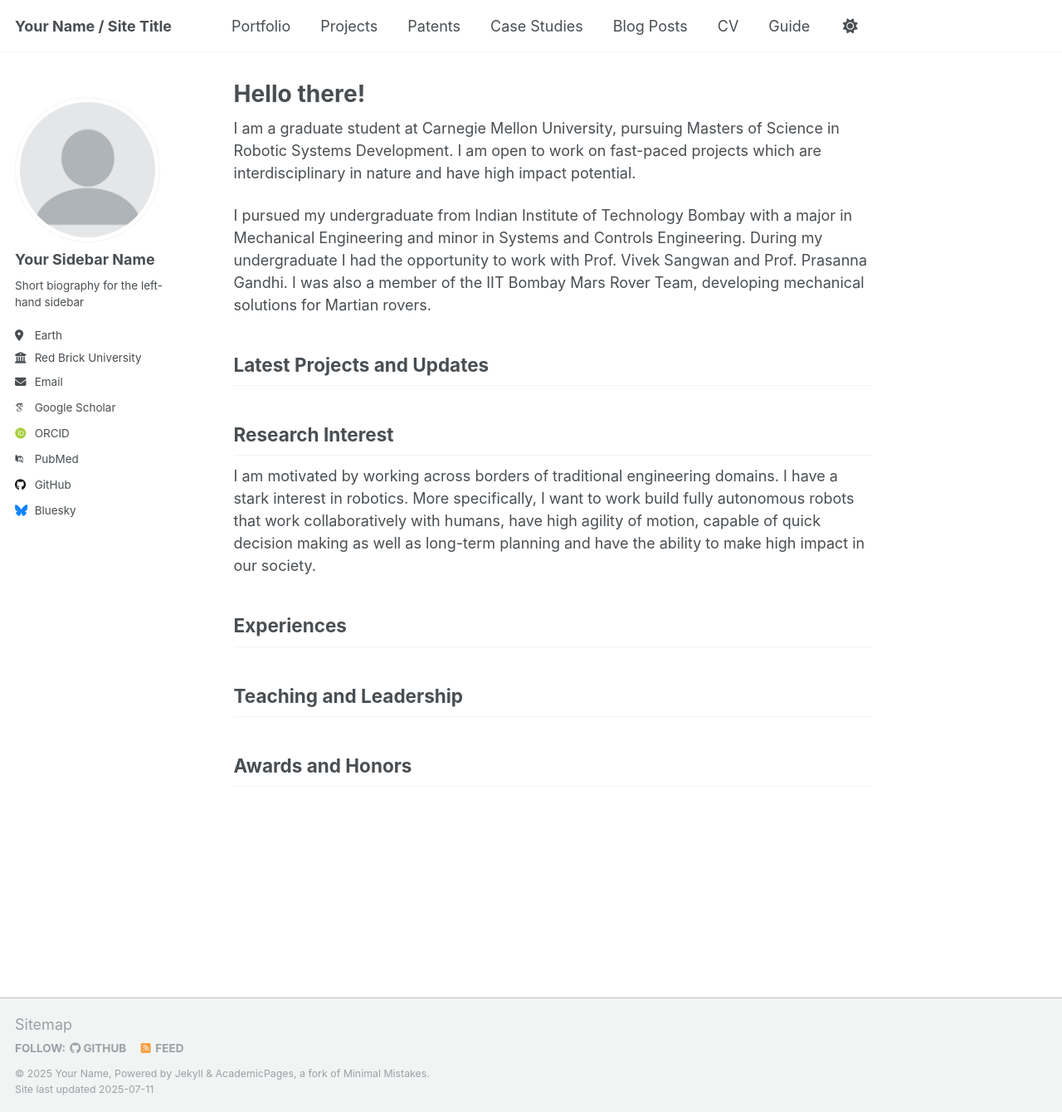
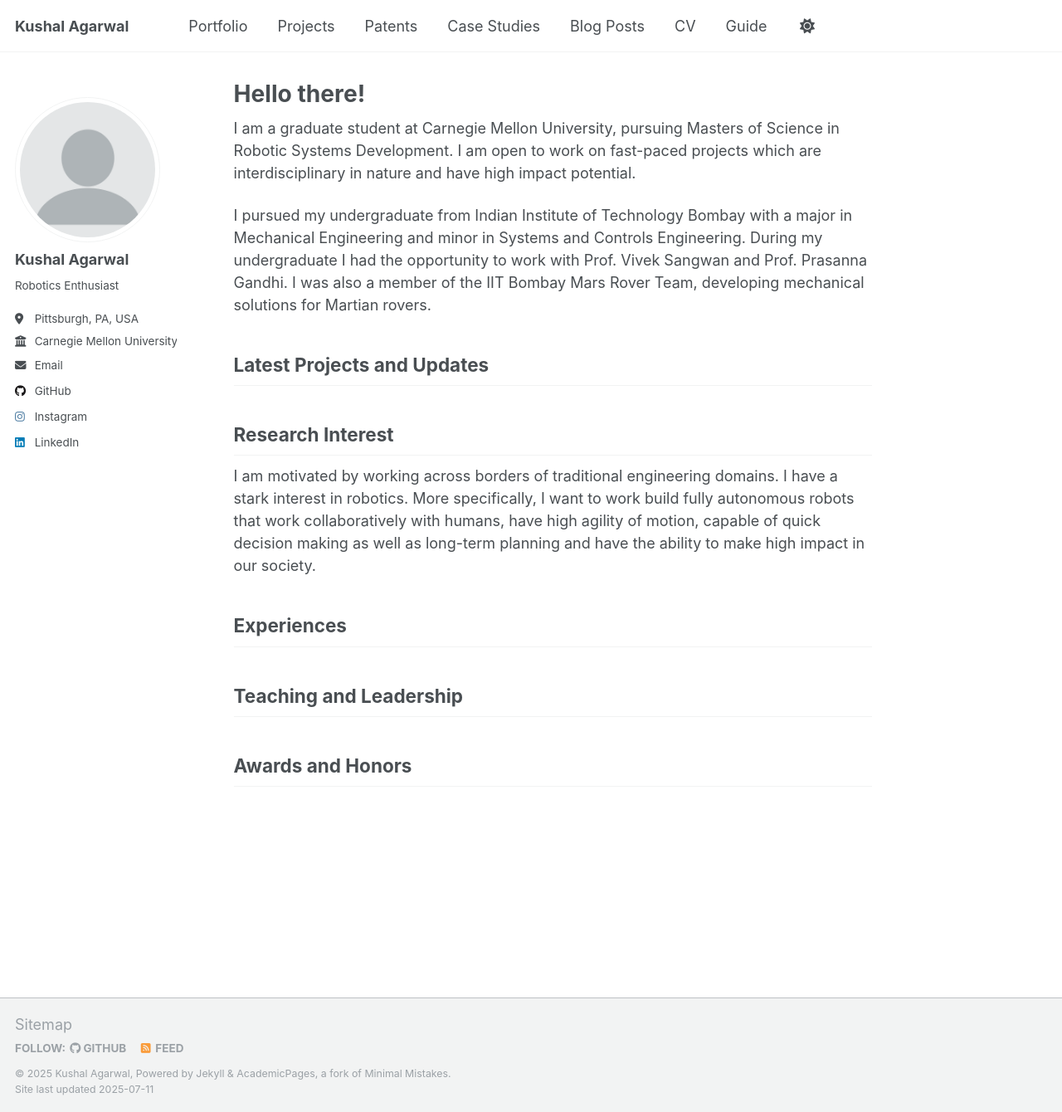
Before and after one commit to kushal-a/kushal-a.github.io, a Jekyll site: the page built from _pages/about.md, in a window 1280 px wide and 1340 px high. Shown: the whole window at 83% size. Built offline with Jekyll 4.4.1, drawn with Linux system fonts in a browser that asks for light colours; some web fonts are replaced; a script that is not in the unit is left out.

Commit message:
Update _config.yml

```diff
--- a/_config.yml
+++ b/_config.yml
@@ -9,13 +9,13 @@
 # Basic Site Settings
 locale                   : "en-US"
 site_theme               : "default"
-title                    : "Your Name / Site Title"
+title                    : "Kushal Agarwal"
 title_separator          : "-"
-name                     : &name "Your Name"
+name                     : &name "Kushal Agarwal"
 description              : &description "personal description"
-url                      : https://academicpages.github.io # the base hostname & protocol for your site e.g. "https://[your GitHub username].github.io" or if you already have some other page hosted on Github then use "https://[your GitHub username].github.io/[Your Repo Name]"
+url                      : https://kushal-a.github.io # the base hostname & protocol for your site e.g. "https://[your GitHub username].github.io" or if you already have some other page hosted on Github then use "https://[your GitHub username].github.io/[Your Repo Name]"
 baseurl                  : "" # the subpath of your site, e.g. "/blog"
-repository               : "academicpages/academicpages.github.io"
+repository               : "kushal-a/kushal-a.github.io"
 
 # Site Author - The following control what appear as part of the author content on the side bar.
 #               If a field is blank the icon and link will not appear, otherwise it will be shown.
@@ -23,22 +23,22 @@ repository               : "academicpages/academicpages.github.io"
 author:
   # Biographic information
   avatar           : "profile.png"
-  name             : "Your Sidebar Name"
+  name             : "Kushal Agarwal"
   pronouns         : # example: "she/her"
-  bio              : "Short biography for the left-hand sidebar"
-  location         : "Earth"
-  employer         : "Red Brick University"
+  bio              : "Robotics Enthusiast"
+  location         : "Pittsburgh, PA, USA"
+  employer         : "Carnegie Mellon University"
   uri              : # URL
-  email            : "none@example.org"
+  email            : "kushalagarwal@cmu.edu"
 
   # Academic websites
   academia         : # URL
   arxiv            : # URL - Update with the correct link to your profile
-  googlescholar    : "https://scholar.google.com/citations?user=PS_CX0AAAAAJ"
+  googlescholar    :
   impactstory      : # URL
-  orcid            : "http://orcid.org/yourorcidurl"
+  orcid            :
   semantic         : # URL
-  pubmed           : "https://www.ncbi.nlm.nih.gov/pubmed/?term=john+snow"
+  pubmed           :
   researchgate     : # URL
   scopus           : # URL
 
@@ -46,22 +46,22 @@ author:
   bitbucket        : # Username - Update with your username on the site
   codepen          : # Username
   dribbble         : # Username
-  github           : "academicpages"
+  github           : "kushal-a"
   kaggle           : # Username
   stackoverflow    : # User number or user number and name (i.e., use "1" or "1/jeff-atwood")
 
   # Social media
   artstation       : # Username
-  bluesky          : "bsky.app" # Replace this with you Bluesky username
+  bluesky          :  # Replace this with you Bluesky username
   facebook         : # Username
   flickr           : # Username
   foursquare       : # Username
   goodreads        : # Username
   google_plus      : # Username
   keybase          : # Username
-  instagram        : # Username
+  instagram        : "kushal_agarwall" # Username
   lastfm           : # Username
-  linkedin         : # Username
+  linkedin         : "kushal-agarwal-763814163" # Username
   mastodon         : # URL
   medium           : # URL
   pinterest        : # Username
```
